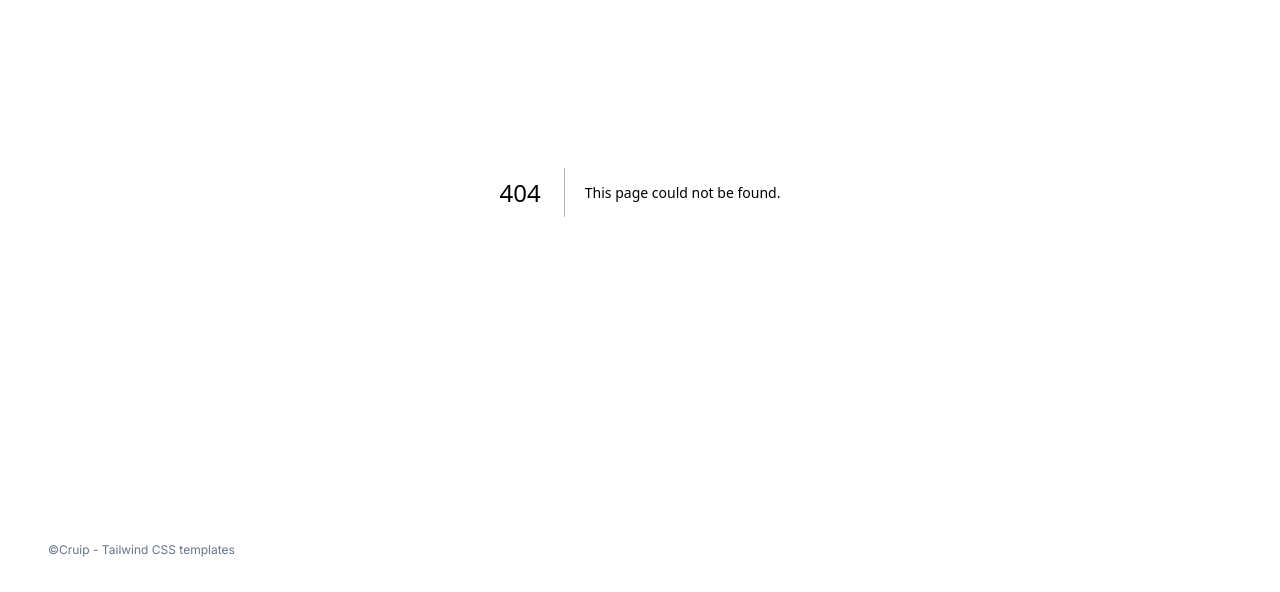
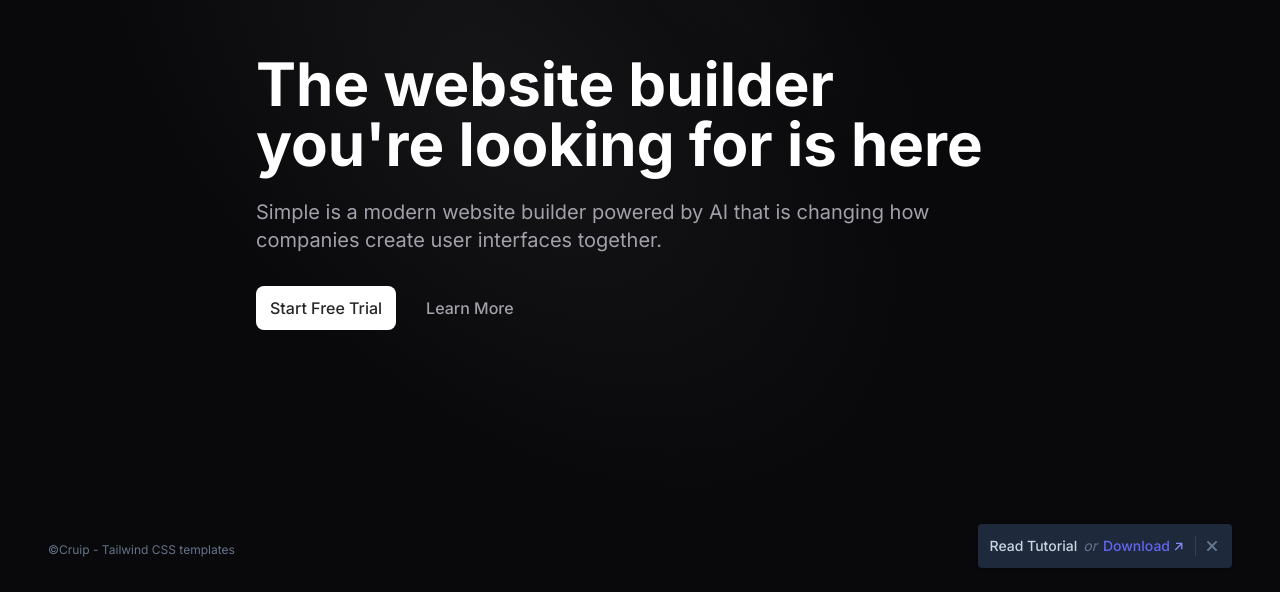
Before and after one commit to cruip/cruip-tutorials-next, a Next.js app: page /blur-reveal in a window 1280 px wide. Before the commit this address had no page. Shown: the part 208-800 px from the top of the page. Built offline with nearby package versions, Linux system fonts and the light colour scheme.

Commit message:
update dependencies + blur reveal effect

```diff
--- /dev/null
+++ b/app/blur-reveal/page.tsx
@@ -0,0 +1,29 @@
+export const metadata = {
+  title: 'Sliding Text - Cruip Tutorials',
+  description: 'Page description',
+}
+
+import BlurReveal from '@/components/blur-reveal'
+import Banner from '@/components/banner'
+
+export default function BlurRevealPage() {
+  return (
+    <>
+      <main className="relative min-h-screen flex flex-col justify-center bg-zinc-950 overflow-hidden">
+
+        <div className="absolute top-0 left-0 w-[1000px] h-[600px] bg-[radial-gradient(closest-side,var(--tw-gradient-stops))] from-white/[0.05] to-transparent rounded-full rotate-45" aria-hidden="true"></div>
+        <div className="absolute -top-20 left-20 w-[1000px] h-[200px] bg-[radial-gradient(closest-side,var(--tw-gradient-stops))] from-white/[0.03] to-transparent rounded-full rotate-45" aria-hidden="true"></div>
+
+        <div className="w-full max-w-6xl mx-auto px-4 md:px-6 py-24">
+          <div className="max-w-3xl mx-auto">
+
+            <BlurReveal />
+
+          </div>
+        </div>
+      </main>
+
+      <Banner tutorialUrl="https://cruip.com/blur-reveal-effect-with-framer-motion-and-tailwind-css/" downloadUrl="https://github.com/cruip/cruip-tutorials-next/blob/main/components/blur-reveal.tsx" />
+    </>
+  )
+}
--- /dev/null
+++ b/components/blur-reveal.tsx
@@ -0,0 +1,50 @@
+"use client";
+
+import React from "react";
+import { motion } from "framer-motion";
+
+const transition = { duration: 1, ease: [.25,.1,.25,1] };
+const variants = {
+  hidden: { filter: "blur(10px)", transform: "translateY(20%)", opacity: 0 },
+  visible: { filter: "blur(0)", transform: "translateY(0)", opacity: 1 },
+};
+
+const text = "The website builder you're looking for is here";
+
+export default function BlurReveal() {
+  const words = text.split(" ");
+
+  return (
+    <motion.div
+      initial="hidden"
+      whileInView="visible"
+      transition={{ staggerChildren: 0.04 }}
+    >
+      <h1 className="mb-6 text-5xl font-bold md:text-6xl text-white leading-relaxed">
+        {words.map((word, index) => (
+          <React.Fragment key={index}>
+            <motion.span className="inline-block" transition={transition} variants={variants}>
+              {word}
+            </motion.span>
+            {index < words.length - 1 && ' '}
+          </React.Fragment>
+        ))}
+      </h1>
+      <motion.p className="text-zinc-400 text-xl mb-8" transition={transition} variants={variants}>
+        Simple is a modern website builder powered by AI that is changing how companies create user interfaces together.
+      </motion.p>
+      <div className="flex gap-4">
+        <motion.div transition={transition} variants={variants}>
+          <a className="inline-flex justify-center whitespace-nowrap rounded-lg bg-white px-3.5 py-2.5 font-medium text-zinc-800 hover:bg-zinc-200 focus-visible:outline-none focus-visible:ring focus-visible:ring-zinc-700 transition-colors" href="#0">
+            Start Free Trial
+          </a>
+        </motion.div>
+        <motion.div transition={transition} variants={variants}>
+          <a className="inline-flex justify-center whitespace-nowrap rounded-lg bg-transparent px-3.5 py-2.5 font-medium text-zinc-400 hover:bg-zinc-900 focus-visible:outline-none focus-visible:ring focus-visible:ring-zinc-700 transition-colors" href="#0">
+            Learn More
+          </a>
+        </motion.div>
+      </div>
+    </motion.div>
+  )
+}
--- a/components/fancy-testimonials-slider.tsx
+++ b/components/fancy-testimonials-slider.tsx
@@ -42,6 +42,7 @@ export default function FancyTestimonialsSlider({ testimonials }: { testimonials
 
             {testimonials.map((testimonial, index) => (
               <Transition
+                as="div"
                 key={index}
                 show={active === index}
                 className="absolute inset-0 h-full -z-10"
@@ -51,6 +52,7 @@ export default function FancyTestimonialsSlider({ testimonials }: { testimonials
                 leave="transition ease-[cubic-bezier(0.68,-0.3,0.32,1)] duration-700"
                 leaveFrom="opacity-100 rotate-0"
                 leaveTo="opacity-0 rotate-[60deg]"
+                beforeEnter={() => heightFix()}
               >
                 <Image className="relative top-11 left-1/2 -translate-x-1/2 rounded-full" src={testimonial.img} width={56} height={56} alt={testimonial.name} />
               </Transition>
--- a/components/modal-video.tsx
+++ b/components/modal-video.tsx
@@ -2,7 +2,7 @@
 
 import { useState, useRef, Fragment } from 'react'
 import type { StaticImageData } from 'next/image'
-import { Dialog, Transition } from '@headlessui/react'
+import { Dialog, Transition, TransitionChild } from '@headlessui/react'
 import Image from 'next/image'
 
 interface ModalVideoProps {
@@ -45,7 +45,8 @@ export default function ModalVideo({
         <Dialog initialFocus={videoRef} onClose={() => setModalOpen(false)}>
 
           {/* Modal backdrop */}
-          <Transition.Child
+          <TransitionChild
+            as="div"
             className="fixed inset-0 z-[99999] bg-black bg-opacity-50 transition-opacity"
             enter="transition ease-out duration-200"
             enterFrom="opacity-0"
@@ -58,7 +59,8 @@ export default function ModalVideo({
           {/* End: Modal backdrop */}
 
           {/* Modal dialog */}
-          <Transition.Child
+          <TransitionChild
+            as="div"
             className="fixed inset-0 z-[99999] flex px-4 md:px-6 py-6"
             enter="transition ease-out duration-300"
             enterFrom="opacity-0 scale-75"
@@ -75,7 +77,7 @@ export default function ModalVideo({
                 </video>
               </Dialog.Panel>
             </div>
-          </Transition.Child>
+          </TransitionChild>
           {/* End: Modal dialog */}
 
         </Dialog>
--- a/components/unconventional-tabs.tsx
+++ b/components/unconventional-tabs.tsx
@@ -1,8 +1,8 @@
 'use client'
 
-import { useRef, useEffect, Fragment } from 'react'
+import { useRef, useState, useEffect, Fragment } from 'react'
 import Image, { StaticImageData } from 'next/image'
-import { Tab } from '@headlessui/react'
+import { TabGroup,Tab, TabList, TabPanel, TabPanels } from '@headlessui/react'
 import { Transition } from '@headlessui/react'
 import { Caveat } from 'next/font/google'
 
@@ -23,6 +23,7 @@ interface Tab {
 export default function UnconventionalTabs({ tabs }: { tabs: Tab[] }) {
 
   const tabsRef = useRef<HTMLDivElement>(null)
+  const [selectedTab, setSelectedTab] = useState<number>(0)
 
   const heightFix = () => {
     if (tabsRef.current && tabsRef.current.parentElement) tabsRef.current.parentElement.style.height = `${tabsRef.current.clientHeight}px`
@@ -33,35 +34,33 @@ export default function UnconventionalTabs({ tabs }: { tabs: Tab[] }) {
   }, [])
 
   return (
-    <Tab.Group>
-      {({ selectedIndex }) => (
+    <TabGroup selectedIndex={selectedTab} onChange={setSelectedTab}>
       <div className={`${caveat.variable}`}>
         {/* Buttons */}
         <div className="flex justify-center">
-            <Tab.List className="max-[480px]:max-w-[180px] inline-flex flex-wrap justify-center bg-slate-200 rounded-[20px] p-1 mb-8 min-[480px]:mb-12">
+          <TabList className="max-[480px]:max-w-[180px] inline-flex flex-wrap justify-center bg-slate-200 rounded-[20px] p-1 mb-8 min-[480px]:mb-12">
             {tabs.map((tab, index) => (
               <Tab key={index} as={Fragment}>
                 <button
-                    className={`flex-1 text-sm font-medium h-8 px-4 rounded-2xl whitespace-nowrap focus-visible:outline-none ui-focus-visible:outline-none ui-focus-visible:ring ui-focus-visible:ring-indigo-300 transition-colors duration-150 ease-in-out ${selectedIndex === index ? 'bg-white text-slate-900' : 'text-slate-600 hover:text-slate-900'}}`}>{tab.title}</button>
+                  className={`flex-1 text-sm font-medium h-8 px-4 rounded-2xl whitespace-nowrap focus-visible:outline-none ui-focus-visible:outline-none ui-focus-visible:ring ui-focus-visible:ring-indigo-300 transition-colors duration-150 ease-in-out ${selectedTab === index ? 'bg-white text-slate-900' : 'text-slate-600 hover:text-slate-900'}}`}>{tab.title}</button>
               </Tab>
             ))}
-            </Tab.List>
+          </TabList>
         </div>
 
         {/* Tab panels */}
-          <Tab.Panels className="max-w-[640px] mx-auto">
+        <TabPanels className="max-w-[640px] mx-auto">
           <div className="relative flex flex-col" ref={tabsRef}>
 
             {tabs.map((tab, index) => (
-                <Tab.Panel
+              <TabPanel
                 key={index}
                 as={Fragment}
                 static={true}
               >
                 <Transition
                   as="article"
-                    show={selectedIndex === index}
-                    unmount={false}
+                  show={selectedTab === index}
                   className="w-full bg-white rounded-2xl shadow-xl min-[480px]:flex items-stretch focus-visible:outline-none focus-visible:ring focus-visible:ring-indigo-300"
                   enter="transition ease-[cubic-bezier(0.68,-0.3,0.32,1)] duration-700 transform order-first"
                   enterFrom="opacity-0 -translate-y-8"
@@ -92,13 +91,12 @@ export default function UnconventionalTabs({ tabs }: { tabs: Tab[] }) {
                     </div>
                   </div>
                 </Transition>
-                </Tab.Panel>
+              </TabPanel>
             ))}
 
           </div>
-          </Tab.Panels>
+        </TabPanels>
       </div>
-      )}
-    </Tab.Group>
+    </TabGroup>
   )
 }
```
Also changed, not shown: package.json (+9 -8 lines), 2 other files (tests, documents, lock files or other folders). Lines whose indentation alone changed are shown as unchanged.
